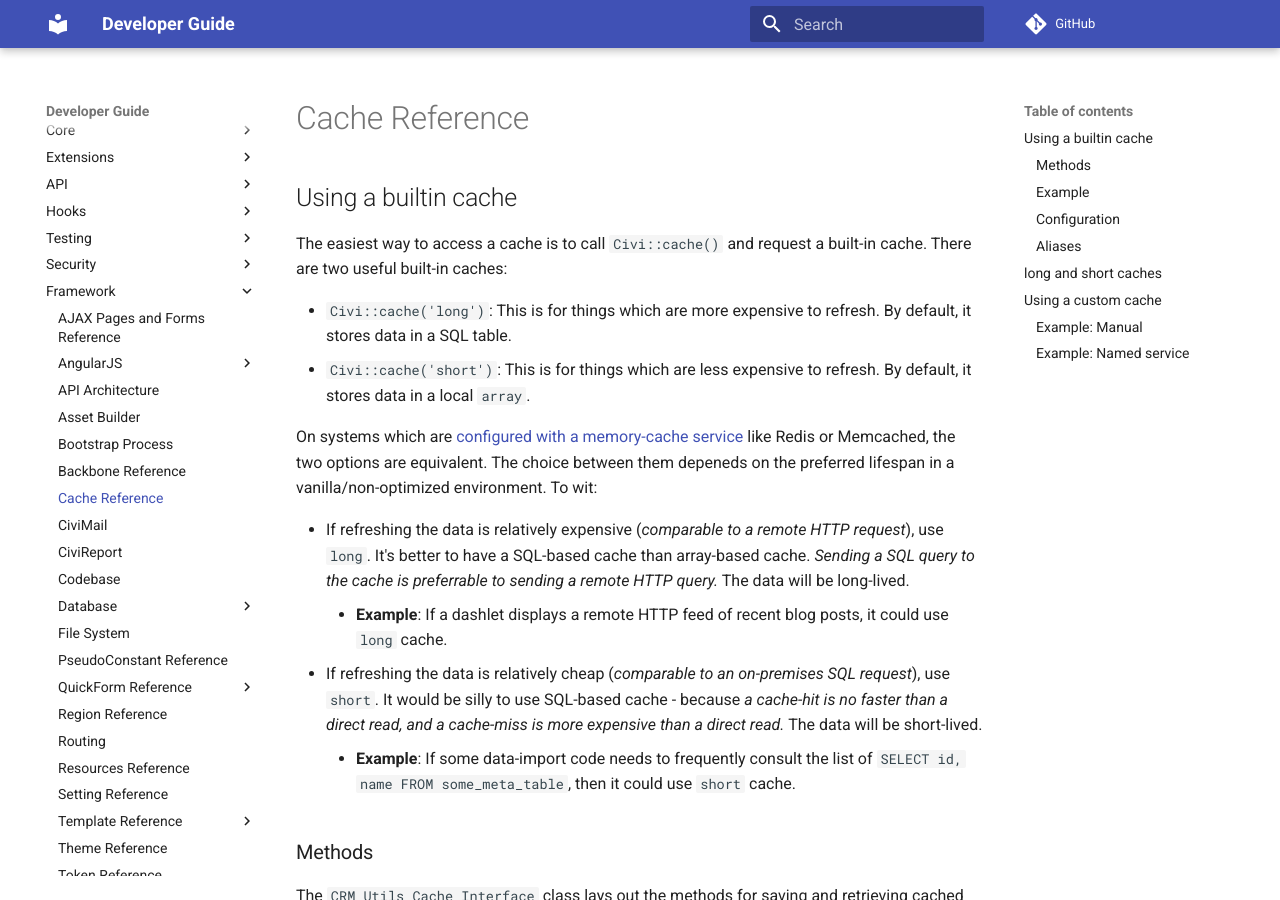
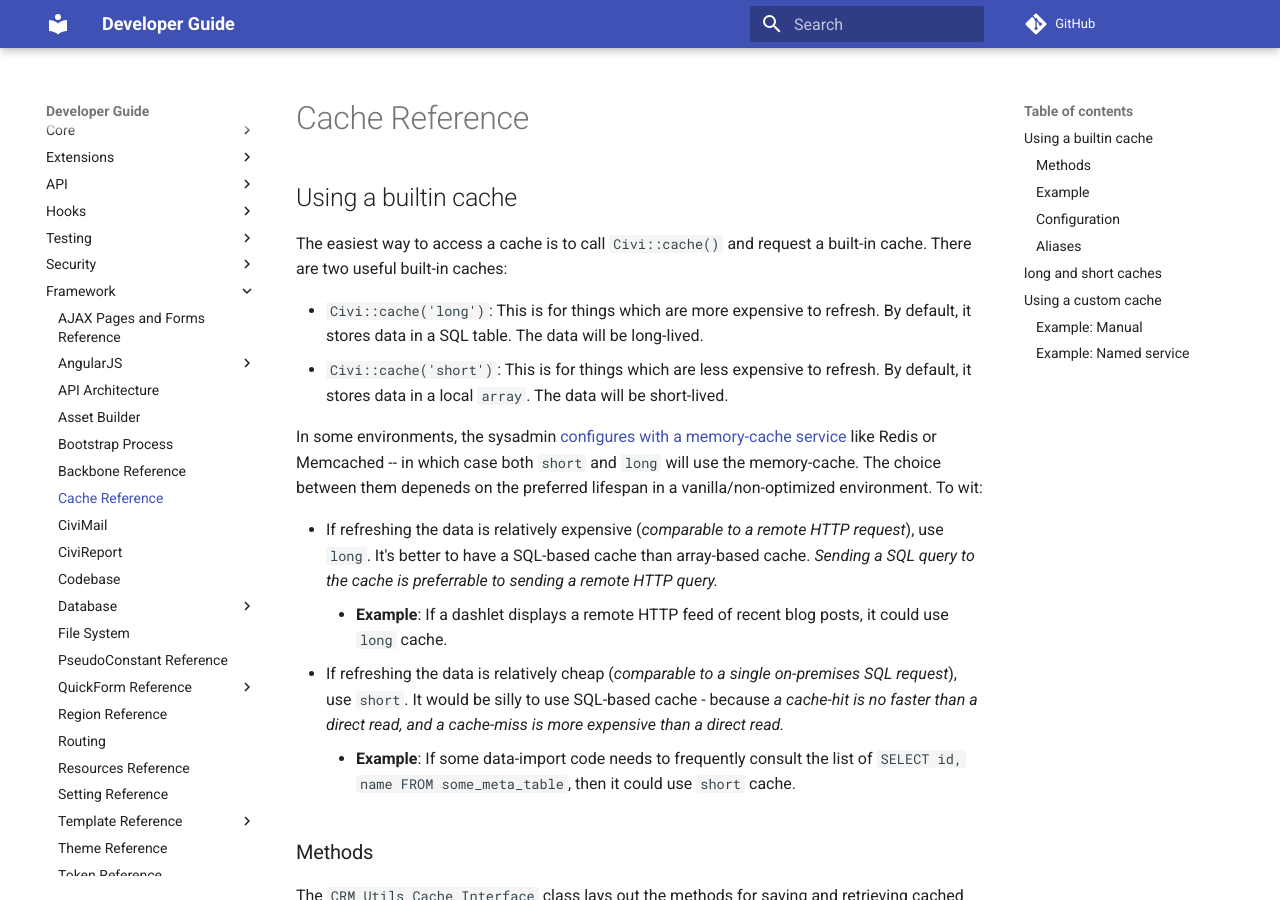
Before and after one commit to civicrm/civicrm-dev-docs, an MkDocs documentation site: the page built from docs/framework/cache.md, in a window 1280 px wide and 900 px high. Built offline with MkDocs 1.6.1 and Material for MkDocs 9.7.7, drawn with Linux system fonts in a browser that asks for light colours; comment, search, counter and statistics services are not loaded; old or Windows-style settings are respelled for this version of MkDocs.

Commit message:
Update cache.md

```diff
--- a/docs/framework/cache.md
+++ b/docs/framework/cache.md
@@ -4,14 +4,14 @@
 
 The easiest way to access a cache is to call `Civi::cache()` and request a built-in cache. There are two useful built-in caches:
 
-* `Civi::cache('long')`: This is for things which are more expensive to refresh. By default, it stores data in a SQL table.
-* `Civi::cache('short')`: This is for things which are less expensive to refresh. By default, it stores data in a local `array`.
+* `Civi::cache('long')`: This is for things which are more expensive to refresh. By default, it stores data in a SQL table. The data will be long-lived.
+* `Civi::cache('short')`: This is for things which are less expensive to refresh. By default, it stores data in a local `array`. The data will be short-lived.
 
-On systems which are [configured with a memory-cache service](#configuration) like Redis or Memcached, the two options are equivalent. The choice between them depeneds on the preferred lifespan in a vanilla/non-optimized environment. To wit:
+In some environments, the sysadmin [configures with a memory-cache service](#configuration) like Redis or Memcached -- in which case both `short` and `long` will use the memory-cache. The choice between them depeneds on the preferred lifespan in a vanilla/non-optimized environment. To wit:
 
-* If refreshing the data is relatively expensive (*comparable to a remote HTTP request*), use `long`. It's better to have a SQL-based cache than array-based cache. *Sending a SQL query to the cache is preferrable to sending a remote HTTP query.* The data will be long-lived.
+* If refreshing the data is relatively expensive (*comparable to a remote HTTP request*), use `long`. It's better to have a SQL-based cache than array-based cache. *Sending a SQL query to the cache is preferrable to sending a remote HTTP query.*
     * __Example__: If a dashlet displays a remote HTTP feed of recent blog posts, it could use `long` cache.
-* If refreshing the data is relatively cheap (*comparable to an on-premises SQL request*), use `short`. It would be silly to use SQL-based cache - because *a cache-hit is no faster than a direct read, and a cache-miss is more expensive than a direct read.* The data will be short-lived.
+* If refreshing the data is relatively cheap (*comparable to a single on-premises SQL request*), use `short`. It would be silly to use SQL-based cache - because *a cache-hit is no faster than a direct read, and a cache-miss is more expensive than a direct read.*
     * __Example__: If some data-import code needs to frequently consult the list of `SELECT id, name FROM some_meta_table`, then it could use `short` cache.
 
 ### Methods
```
